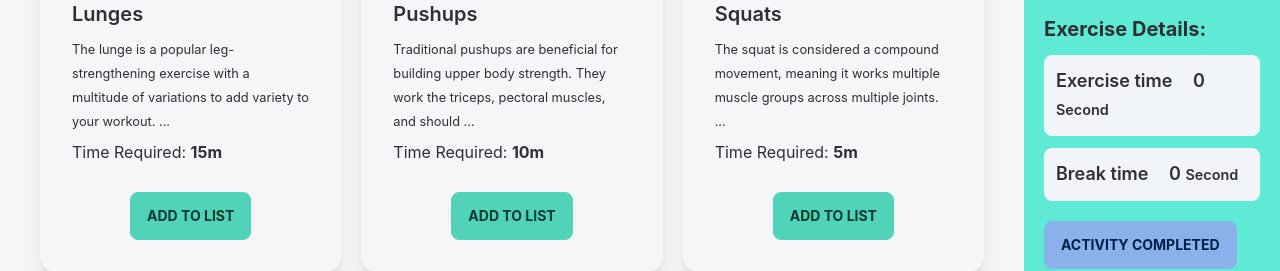
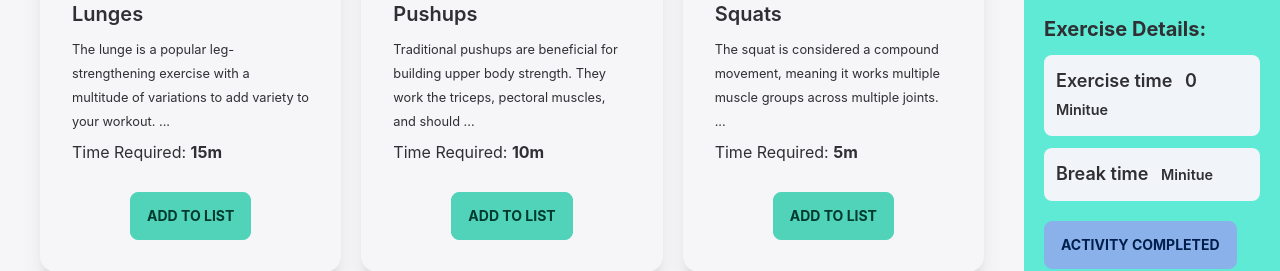
Before and after one commit to ajhridoy/daily-activity-react-assignment, a React (Create React App) app: page / in a window 1280 px wide. Shown: the part 466-737 px from the top of the page. Built offline with nearby package versions, Linux system fonts and the light colour scheme.

Commit message:
set exercise min and break min

```diff
--- a/src/Components/Activitis/Activitis.js
+++ b/src/Components/Activitis/Activitis.js
@@ -1,13 +1,42 @@
-import React from 'react';
+import React, { useEffect, useState } from 'react';
+import { FontAwesomeIcon } from '@fortawesome/react-fontawesome'
+import { faDumbbell } from '@fortawesome/free-solid-svg-icons'
+import GymActivity from '../GymActivity/GymActivity';
 import ActivitisCart from '../ActivitisCart/ActivitisCart';
-import GymActivities from '../GymActivitis/GymActivities';
+// import GymActivities from '../GymActivitis/GymActivities';
 import './Activitis.css'
 
 const Activitis = () => {
+        const [activitis, setActivities] = useState([]);
+        const [cart, setCart] = useState([]);
+        useEffect( ()=>{
+            fetch('data.json')
+            .then(res => res.json())
+            .then(data => setActivities(data))
+        }, [])
+    const listBtn = (activity) =>{
+        // console.log(activity)
+        const newActivity = [...cart, activity]
+        setCart(newActivity);
+    }
     return (
         <div className='activitis'>
-            <GymActivities></GymActivities>
-            <ActivitisCart></ActivitisCart>
+             <div>
+            <h1 className='text-3xl text-center mt-14 mb-8 font-bold text-orange-400 font-mono'><span><FontAwesomeIcon icon={faDumbbell}></FontAwesomeIcon></span> My Daily GYM Activitis</h1>
+            <p className='text-xl text-center mb-8 font-bold'>Select Exercise:</p>
+            <div className='grid grid-cols-1 md:grid-cols-2 lg:grid-cols-3 gap-5 mb-24 mx-10'>
+            {
+                activitis.map(activity => <GymActivity
+                    activity = {activity}
+                    listBtn = {listBtn}
+                    key = {activity.id}
+                ></GymActivity>)
+            }
+            </div>
+        </div>
+            <div>
+            <ActivitisCart cart = {cart}></ActivitisCart>
+            </div>
         </div>
     );
 };
--- a/src/Components/ActivitisCart/ActivitisCart.js
+++ b/src/Components/ActivitisCart/ActivitisCart.js
@@ -1,7 +1,17 @@
-import React from 'react';
+import React, { useEffect, useState } from 'react';
 import './ActivitisCart.css'
 
-const ActivitisCart = () => {
+const ActivitisCart = ({cart}) => {
+    const [brTime, setBrTime] = useState([])
+
+    const breakBtn = (time)=>{
+         setBrTime(time)
+         localStorage.setItem('break-Time', JSON.stringify(time))
+    }
+    let time = 0;
+    for(const value of cart){
+        time = time + value.time;
+    }
     return (
         <div className='bg-teal-300 px-5 py-8 cart'>
             <div className='sticky top-0'>
@@ -29,18 +39,18 @@ const ActivitisCart = () => {
             <div className='bg-slate-100 mt-5 p-3 rounded-lg'>
                 <h2 className='text-xl font-bold'>Add a Break:</h2>
                 <div className='grid grid-cols-2 gap-3 mt-2'>
-                <button className="btn btn-base-100 rounded-lg">10m</button>
-                <button className="btn btn-base-100 rounded-lg">15m</button>
-                <button className="btn btn-base-100 rounded-lg">25m</button>
-                <button className="btn btn-base-100 rounded-lg">30m</button>
-                <button className="btn btn-base-100 rounded-lg">40m</button>
-                <button className="btn btn-base-100 rounded-lg">50m</button>
+                <button onClick={()=>breakBtn(10)} className="btn btn-base-100 rounded-lg">10m</button>
+                <button onClick={()=>breakBtn(15)} className="btn btn-base-100 rounded-lg">15m</button>
+                <button onClick={()=>breakBtn(25)} className="btn btn-base-100 rounded-lg">25m</button>
+                <button onClick={()=>breakBtn(30)} className="btn btn-base-100 rounded-lg">30m</button>
+                <button onClick={()=>breakBtn(40)} className="btn btn-base-100 rounded-lg">40m</button>
+                <button onClick={()=>breakBtn(50)} className="btn btn-base-100 rounded-lg">50m</button>
                 </div>
             </div>
             <div className='my-5'>
                 <h3 className='text-xl font-bold'>Exercise Details:</h3>
-                <p className='bg-slate-100 text-lg font-semibold p-3 my-3 rounded-lg'>Exercise time <span className='ml-4'>0</span> <small>Second</small></p>
-                 <p className='bg-slate-100 text-lg font-semibold p-3 my-3 rounded-lg'>Break time <span className='ml-4'>0</span> <small>Second</small></p>
+                <p className='bg-slate-100 text-lg font-semibold p-3 my-3 rounded-lg'>Exercise time <span className='ml-2'>{time}</span> <small>Minitue</small></p>
+                 <p className='bg-slate-100 text-lg font-semibold p-3 my-3 rounded-lg'>Break time <span id='break-time' className='ml-2'>{brTime}</span> <small>Minitue</small></p>
             </div>
             <button className='btn btn-info m-auto font-bold'>Activity Completed</button>
             </div>
--- a/src/Components/GymActivitis/GymActivities.js
+++ /dev/null
@@ -1,29 +0,0 @@
-import React, { useEffect, useState } from 'react';
-import { FontAwesomeIcon } from '@fortawesome/react-fontawesome'
-import { faDumbbell } from '@fortawesome/free-solid-svg-icons'
-import GymActivity from '../GymActivity/GymActivity';
-
-const GymActivities = () => {
-    const [activitis, setActivities] = useState([]);
-    useEffect( ()=>{
-        fetch('data.json')
-        .then(res => res.json())
-        .then(data => setActivities(data))
-    }, [])
-    return (
-        <div>
-            <h1 className='text-3xl text-center mt-14 mb-8 font-bold text-orange-400 font-mono'><span><FontAwesomeIcon icon={faDumbbell}></FontAwesomeIcon></span> My Daily GYM Activitis</h1>
-            <p className='text-xl text-center mb-8 font-bold'>Select Exercise:</p>
-            <div className='grid grid-cols-1 md:grid-cols-2 lg:grid-cols-3 gap-5 mb-24 mx-10'>
-            {
-                activitis.map(activity => <GymActivity
-                    activity = {activity}
-                    key = {activity.id}
-                ></GymActivity>)
-            }
-            </div>
-        </div>
-    );
-};
-
-export default GymActivities;
--- a/src/Components/GymActivity/GymActivity.js
+++ b/src/Components/GymActivity/GymActivity.js
@@ -1,9 +1,8 @@
 import React from 'react';
 import './GymActivity.css'
 
-const GymActivity = ({activity}) => {
+const GymActivity = ({activity, listBtn}) => {
     const {img, name, time, title} = activity
-    // console.log(activity)
     return (
         <div>
             <div className="card bg-base-100 shadow-xl">
@@ -13,7 +12,7 @@ const GymActivity = ({activity}) => {
                     <p><small>{title.slice(0, 120)} ...</small></p>
                     <p>Time Required: <span className='font-bold'>{time}m</span></p>
                     <div className="card-actions justify-center mt-5">
-                    <button className="btn btn-primary font-bold">Add to List</button>
+                    <button onClick={()=>listBtn(activity)} className="btn btn-primary font-bold">Add to List</button>
                     </div>
                 </div>
             </div>
```
Also changed, not shown: src/Components/GymActivitis/GymActivitis.css (deleted).
